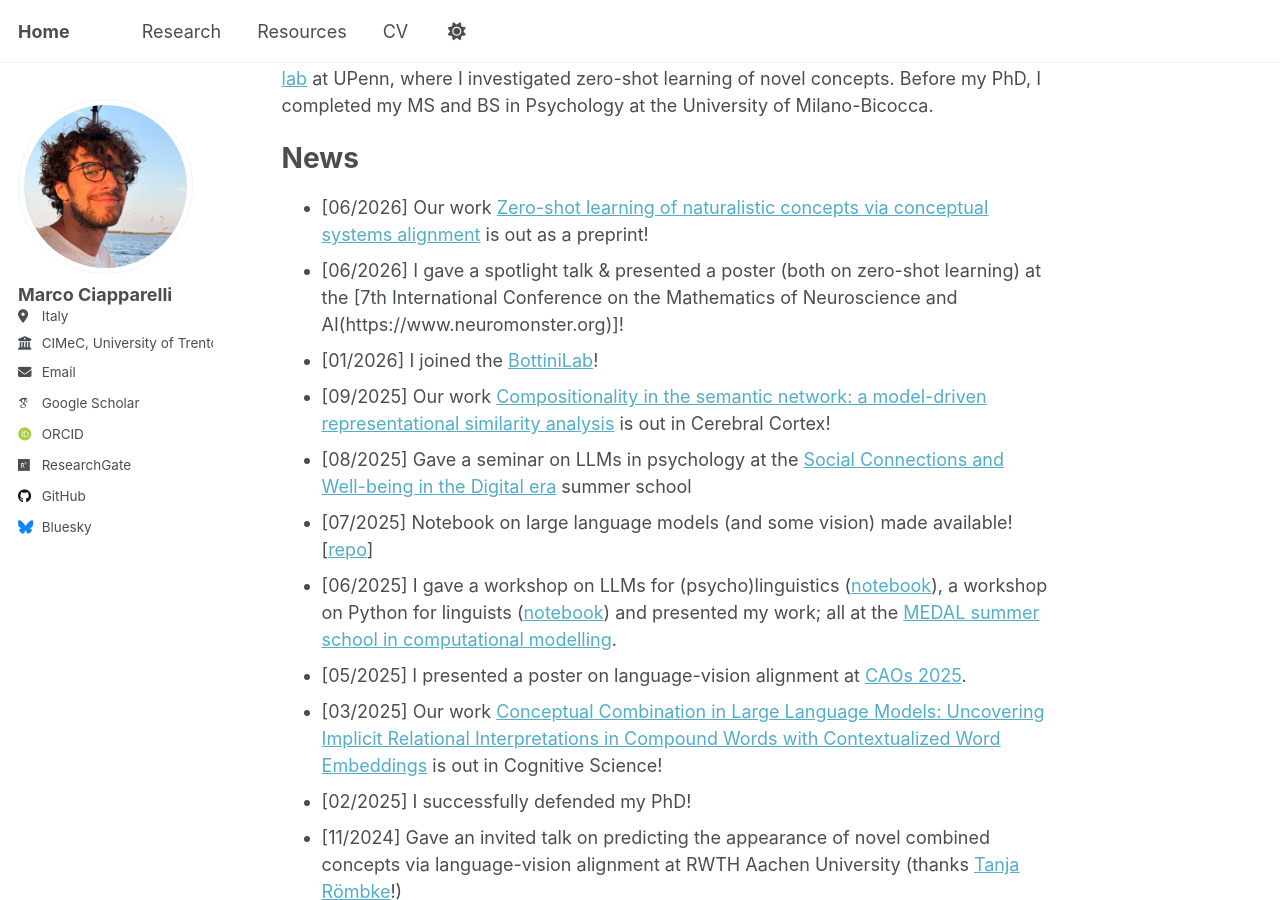
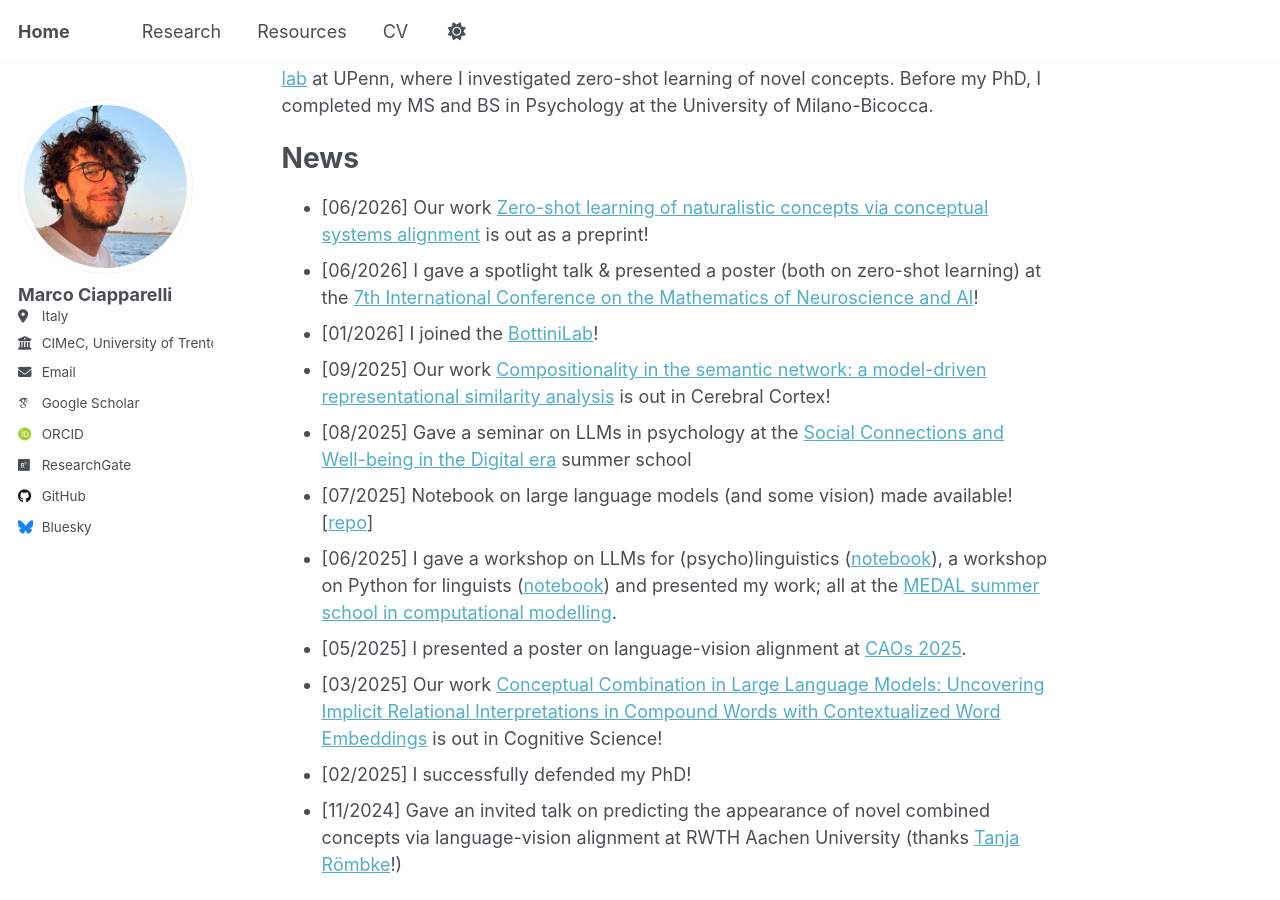
Before and after one commit to MarcoCiapparelli/MarcoCiapparelli.github.io, a Jekyll site: the page built from _pages/about.md, in a window 1280 px wide and 900 px high, scrolled down 441 px. Built offline with Jekyll 4.4.1, drawn with Linux system fonts in a browser that asks for light colours; some web fonts are replaced; a script that is not in the unit is left out.

Commit message:
Update about.md

```diff
--- a/_pages/about.md
+++ b/_pages/about.md
@@ -18,7 +18,7 @@ Before that, I received my PhD in Psychology, Linguistics and Cognitive Neurosci
 News
 ======
 *  [06/2026] Our work [Zero-shot learning of naturalistic concepts via conceptual systems alignment](https://osf.io/preprints/psyarxiv/4e8un_v1) is out as a preprint!
-*  [06/2026] I gave a spotlight talk & presented a poster (both on zero-shot learning) at the [7th International Conference on the Mathematics of Neuroscience and AI(https://www.neuromonster.org)]!
+*  [06/2026] I gave a spotlight talk & presented a poster (both on zero-shot learning) at the [7th International Conference on the Mathematics of Neuroscience and AI](https://www.neuromonster.org)!
 *  [01/2026] I joined the [BottiniLab](http://www.bottinilab.com)!
 *  [09/2025] Our work [Compositionality in the semantic network: a model-driven representational similarity analysis](https://doi.org/10.1093/cercor/bhaf246) is out in Cerebral Cortex!
 *  [08/2025] Gave a seminar on LLMs in psychology at the [Social Connections and Well-being in the Digital era](https://cwde.lakecomoschool.org/) summer school
```
